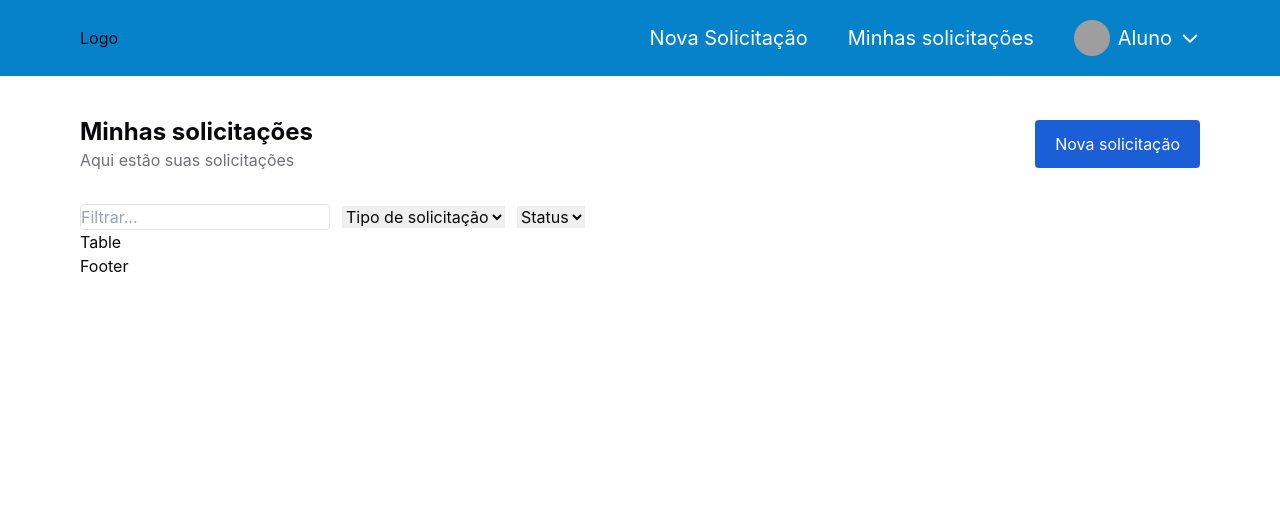
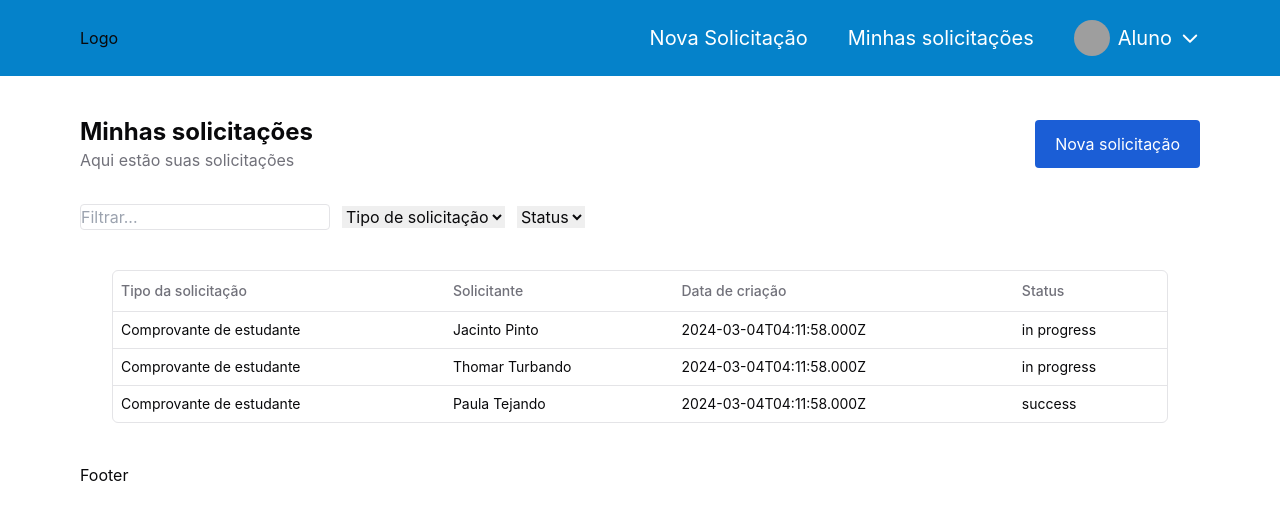
Before and after one commit to RianZenki/Req, a React (Vite) app: page /home in a window 1280 px wide. Shown: the top 520 px of the page. Built offline with nearby package versions, Linux system fonts and the light colour scheme; grey boxes are pictures that could not be loaded.

Commit message:
feat: create data table component

```diff
--- a/package.json
+++ b/package.json
@@ -19,6 +19,7 @@
     "@radix-ui/react-label": "^2.0.2",
     "@radix-ui/react-select": "^2.0.0",
     "@radix-ui/react-slot": "^1.0.2",
+    "@tanstack/react-table": "^8.13.2",
     "axios": "^1.6.7",
     "class-variance-authority": "^0.7.0",
     "clsx": "^2.1.0",
--- /dev/null
+++ b/src/components/RequestTable/columns.tsx
@@ -0,0 +1,28 @@
+import { ColumnDef } from '@tanstack/react-table'
+
+export interface Request {
+   id: string,
+   type: string,
+   requester: string,
+   createdAt: string,
+   status: "success" | "in progress"
+}
+
+export const columns: ColumnDef<any>[] = [
+   {
+      accessorKey: "type",
+      header: "Tipo da solicitação"
+   },
+   {
+      accessorKey: "requester",
+      header: "Solicitante"
+   },
+   {
+      accessorKey: "createdAt",
+      header: "Data de criação"
+   },
+   {
+      accessorKey: "status",
+      header: "Status"
+   }
+]
--- /dev/null
+++ b/src/components/RequestTable/data-table.tsx
@@ -0,0 +1,83 @@
+import {
+   ColumnDef,
+   flexRender,
+   getCoreRowModel,
+   useReactTable,
+} from "@tanstack/react-table";
+import {
+   Table,
+   TableBody,
+   TableCell,
+   TableHead,
+   TableHeader,
+   TableRow,
+} from "@/components/ui/table";
+
+interface DataTableProps<TData, TValue> {
+   columns: ColumnDef<TData, TValue>[];
+   data: TData[];
+}
+
+export function DataTable<TData, TValue>({
+   columns,
+   data,
+}: DataTableProps<TData, TValue>) {
+   const table = useReactTable({
+      data,
+      columns,
+      getCoreRowModel: getCoreRowModel(),
+   });
+
+   return (
+      <div className="rounded-md border">
+         <Table>
+            <TableHeader>
+               {table.getHeaderGroups().map((headerGroup) => (
+                  <TableRow key={headerGroup.id}>
+                     {headerGroup.headers.map((header) => {
+                        return (
+                           <TableHead key={header.id}>
+                              {header.isPlaceholder
+                                 ? null
+                                 : flexRender(
+                                      header.column.columnDef.header,
+                                      header.getContext()
+                                   )}
+                           </TableHead>
+                        );
+                     })}
+                  </TableRow>
+               ))}
+            </TableHeader>
+            <TableBody>
+               {table.getRowModel().rows?.length ? (
+                  table.getRowModel().rows.map((row) => (
+                     <TableRow
+                        key={row.id}
+                        data-state={row.getIsSelected() && "selected"}
+                     >
+                        {row.getVisibleCells().map((cell) => (
+                           <TableCell key={cell.id}>
+                              {flexRender(
+                                 cell.column.columnDef.cell,
+                                 cell.getContext()
+                              )}
+                           </TableCell>
+                        ))}
+                     </TableRow>
+                  ))
+               ) : (
+                  <TableRow>
+                     <TableCell
+                        colSpan={columns.length}
+                        className="h-24 text-center"
+                     >
+                        No results.
+                     </TableCell>
+                  </TableRow>
+               )}
+            </TableBody>
+         </Table>
+      </div>
+   );
+}
--- /dev/null
+++ b/src/components/RequestTable/page.tsx
@@ -0,0 +1,39 @@
+import { Request, columns } from "./columns";
+import { DataTable } from "./data-table";
+
+async function getData(): Promise<Request[]> {
+   // Fetch data from your API here.
+   return [
+      {
+         id: "728ed52f",
+         type: "Comprovante de estudante",
+         requester: "Jacinto Pinto",
+         createdAt: new Date().toISOString(),
+         status: "in progress",
+      },
+      {
+         id: "728ed52a",
+         type: "Comprovante de estudante",
+         requester: "Thomar Turbando",
+         createdAt: new Date().toISOString(),
+         status: "in progress",
+      },
+      {
+         id: "728ed52b",
+         type: "Comprovante de estudante",
+         requester: "Paula Tejando",
+         createdAt: new Date().toISOString(),
+         status: "success",
+      },
+   ];
+}
+
+export default async function DemoPage() {
+   const data = await getData();
+
+   return (
+      <div className="container mx-auto py-10">
+         <DataTable columns={columns} data={data} />
+      </div>
+   );
+}
--- /dev/null
+++ b/src/components/ui/table.tsx
@@ -0,0 +1,120 @@
+import * as React from "react"
+
+import { cn } from "@/lib/utils"
+
+const Table = React.forwardRef<
+  HTMLTableElement,
+  React.HTMLAttributes<HTMLTableElement>
+>(({ className, ...props }, ref) => (
+  <div className="relative w-full overflow-auto">
+    <table
+      ref={ref}
+      className={cn("w-full caption-bottom text-sm", className)}
+      {...props}
+    />
+  </div>
+))
+Table.displayName = "Table"
+
+const TableHeader = React.forwardRef<
+  HTMLTableSectionElement,
+  React.HTMLAttributes<HTMLTableSectionElement>
+>(({ className, ...props }, ref) => (
+  <thead ref={ref} className={cn("[&_tr]:border-b", className)} {...props} />
+))
+TableHeader.displayName = "TableHeader"
+
+const TableBody = React.forwardRef<
+  HTMLTableSectionElement,
+  React.HTMLAttributes<HTMLTableSectionElement>
+>(({ className, ...props }, ref) => (
+  <tbody
+    ref={ref}
+    className={cn("[&_tr:last-child]:border-0", className)}
+    {...props}
+  />
+))
+TableBody.displayName = "TableBody"
+
+const TableFooter = React.forwardRef<
+  HTMLTableSectionElement,
+  React.HTMLAttributes<HTMLTableSectionElement>
+>(({ className, ...props }, ref) => (
+  <tfoot
+    ref={ref}
+    className={cn(
+      "border-t bg-muted/50 font-medium [&>tr]:last:border-b-0",
+      className
+    )}
+    {...props}
+  />
+))
+TableFooter.displayName = "TableFooter"
+
+const TableRow = React.forwardRef<
+  HTMLTableRowElement,
+  React.HTMLAttributes<HTMLTableRowElement>
+>(({ className, ...props }, ref) => (
+  <tr
+    ref={ref}
+    className={cn(
+      "border-b transition-colors hover:bg-muted/50 data-[state=selected]:bg-muted",
+      className
+    )}
+    {...props}
+  />
+))
+TableRow.displayName = "TableRow"
+
+const TableHead = React.forwardRef<
+  HTMLTableCellElement,
+  React.ThHTMLAttributes<HTMLTableCellElement>
+>(({ className, ...props }, ref) => (
+  <th
+    ref={ref}
+    className={cn(
+      "h-10 px-2 text-left align-middle font-medium text-muted-foreground [&:has([role=checkbox])]:pr-0 [&>[role=checkbox]]:translate-y-[2px]",
+      className
+    )}
+    {...props}
+  />
+))
+TableHead.displayName = "TableHead"
+
+const TableCell = React.forwardRef<
+  HTMLTableCellElement,
+  React.TdHTMLAttributes<HTMLTableCellElement>
+>(({ className, ...props }, ref) => (
+  <td
+    ref={ref}
+    className={cn(
+      "p-2 align-middle [&:has([role=checkbox])]:pr-0 [&>[role=checkbox]]:translate-y-[2px]",
+      className
+    )}
+    {...props}
+  />
+))
+TableCell.displayName = "TableCell"
+
+const TableCaption = React.forwardRef<
+  HTMLTableCaptionElement,
+  React.HTMLAttributes<HTMLTableCaptionElement>
+>(({ className, ...props }, ref) => (
+  <caption
+    ref={ref}
+    className={cn("mt-4 text-sm text-muted-foreground", className)}
+    {...props}
+  />
+))
+TableCaption.displayName = "TableCaption"
+
+export {
+  Table,
+  TableHeader,
+  TableBody,
+  TableFooter,
+  TableHead,
+  TableRow,
+  TableCell,
+  TableCaption,
+}
--- a/src/routes/index.tsx
+++ b/src/routes/index.tsx
@@ -1,5 +1,4 @@
 import { Header } from "@/components/Header";
-import { Select, SelectContent, SelectItem, SelectTrigger, SelectValue } from "@/components/ui/select";
 import { Home } from "@/screens/Home";
 import { Login } from "@/screens/Login";
 import { Register } from "@/screens/Register";
--- a/src/screens/Home/index.tsx
+++ b/src/screens/Home/index.tsx
@@ -1,4 +1,29 @@
+import { columns } from "@/components/RequestTable/columns";
+import { DataTable } from "@/components/RequestTable/data-table";
 import { Plus } from "phosphor-react";
+
+const data = [
+   {
+      id: "728ed52f",
+      type: "Comprovante de estudante",
+      requester: "Jacinto Pinto",
+      createdAt: new Date().toISOString(),
+      status: "in progress",
+    },
+    {
+      id: "728ed52a",
+      type: "Comprovante de estudante",
+      requester: "Thomar Turbando",
+      createdAt: new Date().toISOString(),
+      status: "in progress",
+    },    {
+      id: "728ed52b",
+      type: "Comprovante de estudante",
+      requester: "Paula Tejando",
+      createdAt: new Date().toISOString(),
+      status: "success",
+    },
+ ]
 
 export const Home = () => {
    return (
@@ -26,7 +51,11 @@
                   <option value="">Status</option>
                </select>
             </div>
-            <div>Table</div>
+
+            <div className="container mx-auto py-10">
+               <DataTable columns={columns} data={data} />
+            </div>
+
             <div>Footer</div>
          </div>
       </div>
```
Also changed, not shown: 1 other file (tests, documents, lock files or other folders).
